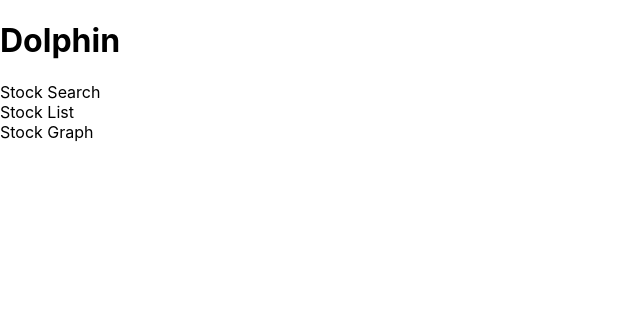
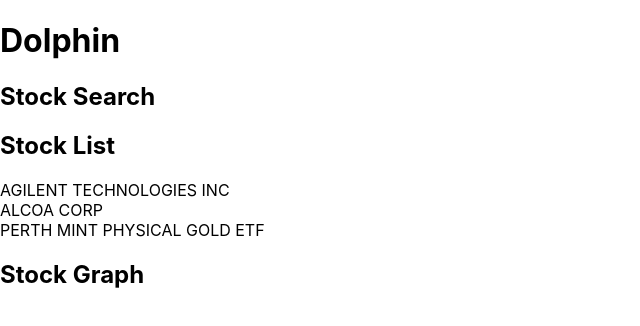
Before and after one commit to bcisneros/dolphin, a React (Create React App) app: page / in a window 1280 px wide. Shown: the top 326 px of the page, without its empty margins (0-640 px from the left). Built offline with nearby package versions, Linux system fonts and the light colour scheme.

Commit message:
Pass stocks to stock list

```diff
--- a/src/App.js
+++ b/src/App.js
@@ -1,15 +1,37 @@
-import React from 'react';
+import React, { useState, useEffect } from 'react';
 
 import StockSearch from './components/StockSearch';
 import StockList from './components/StockList';
 import StockGraph from './components/StockGraph';
 
 function App() {
+  const [stocks, setStocks] = useState([]);
+
+  useEffect(() => {
+    setStocks([
+      {
+        description: 'AGILENT TECHNOLOGIES INC',
+        displaySymbol: 'A',
+        symbol: 'A',
+      },
+      {
+        description: 'ALCOA CORP',
+        displaySymbol: 'AA',
+        symbol: 'AA',
+      },
+      {
+        description: 'PERTH MINT PHYSICAL GOLD ETF',
+        displaySymbol: 'AAAU',
+        symbol: 'AAAU',
+      },
+    ]);
+  }, []);
+
   return (
     <div className="App">
       <h1>Dolphin</h1>
       <StockSearch />
-      <StockList />
+      <StockList stocks={stocks} />
       <StockGraph />
     </div>
   );
--- a/src/components/StockGraph.js
+++ b/src/components/StockGraph.js
@@ -1,7 +1,11 @@
 import React from 'react';
 
 const StockGraph = () => {
-  return <div>Stock Graph</div>;
+  return (
+    <div>
+      <h2>Stock Graph</h2>
+    </div>
+  );
 };
 
 export default StockGraph;
--- a/src/components/StockList.js
+++ b/src/components/StockList.js
@@ -1,7 +1,21 @@
 import React from 'react';
 
-const StockList = () => {
-  return <div>Stock List</div>;
+import PropTypes from 'prop-types';
+
+const StockList = ({ stocks }) => {
+  return (
+    <div>
+      <h2>Stock List</h2>
+
+      {stocks.map(stock => (
+        <div key={stock.symbol}>{stock.description}</div>
+      ))}
+    </div>
+  );
+};
+
+StockList.propTypes = {
+  stocks: PropTypes.array.isRequired,
 };
 
 export default StockList;
--- a/src/components/StockSearch.js
+++ b/src/components/StockSearch.js
@@ -1,7 +1,11 @@
 import React from 'react';
 
 const StockSearch = () => {
-  return <div>Stock Search</div>;
+  return (
+    <div>
+      <h2>Stock Search</h2>
+    </div>
+  );
 };
 
 export default StockSearch;
```
